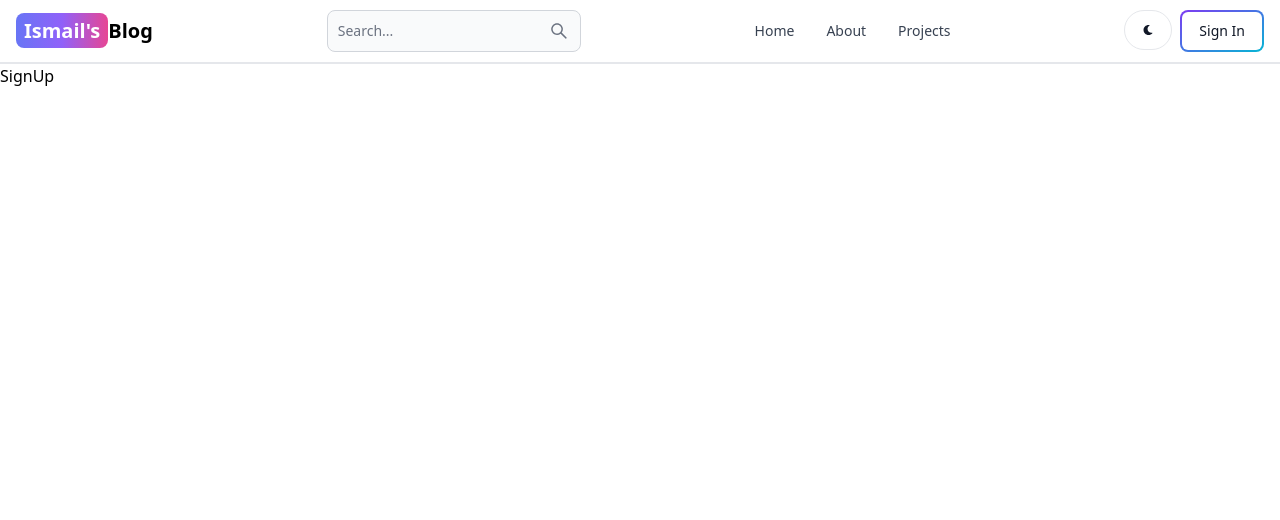
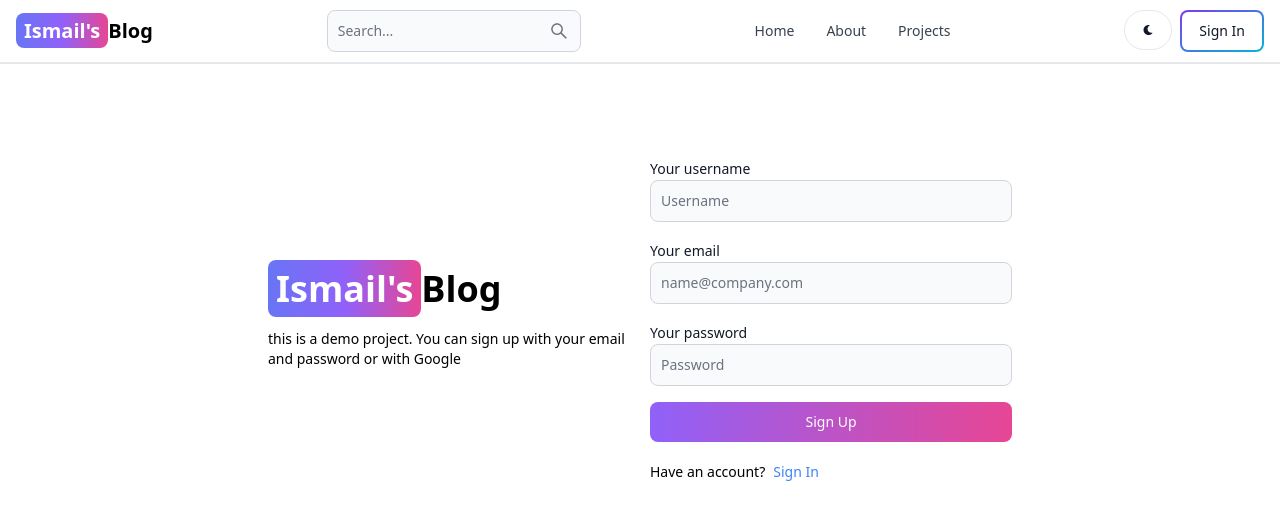
Before and after one commit to ismail-888/Blog-Dashboard, a React (Vite) app in the folder client/: page /sign-up in a window 1280 px wide. Shown: the top 520 px of the page. Built offline with nearby package versions, Linux system fonts and the light colour scheme.

Commit message:
create sign up page ui

```diff
--- a/client/src/pages/SignUp.jsx
+++ b/client/src/pages/SignUp.jsx
@@ -1,9 +1,53 @@
-
+import { Button, Label, TextInput } from "flowbite-react";
+import { Link } from "react-router-dom";
 
 const SignUp = () => {
   return (
-    <div>SignUp</div>
-  )
-}
+    <div className="min-h-screen mt-20">
+      <div className="flex p-3 max-w-3xl mx-auto flex-col md:flex-row md:items-center gap-5">
+        {/* left */}
+        <div className="flex-1">
+          <Link to={"/"} className=" font-bold dark:text-white text-4xl">
+            <span className="px-2 py-1 bg-gradient-to-r from-indigo-500 via-purple-500 to-pink-500 rounded-lg text-white">
+              Ismail&apos;s
+            </span>
+            Blog
+          </Link>
+          <p className="text-sm mt-5">
+            this is a demo project. You can sign up with your email and password
+            or with Google
+          </p>
+        </div>
 
-export default SignUp
+        {/* right */}
+        <div className="flex-1">
+          <form className="flex flex-col gap-4">
+            <div className="">
+              <Label value="Your username" />
+              <TextInput type="text" placeholder="Username" id="username" />
+            </div>
+            <div className="">
+              <Label value="Your email" />
+              <TextInput type="text" placeholder="name@company.com" id="email" />
+            </div>
+            <div className="">
+              <Label value="Your password" />
+              <TextInput type="text" placeholder="Password" id="password" />
+            </div>
+            <Button gradientDuoTone={"purpleToPink"} type="submit">
+              Sign Up
+            </Button>
+          </form>
+          <div className="flex gap-2 text-sm mt-5">
+            <span>Have an account?</span>
+            <Link to={"/sign-in"} className="text-blue-500">
+              Sign In
+            </Link>
+          </div>
+        </div>
+      </div>
+    </div>
+  );
+};
+
+export default SignUp;
```
